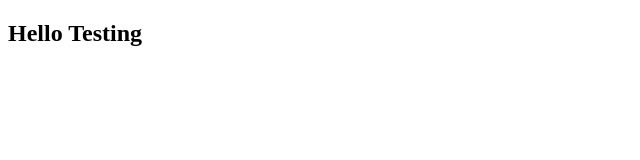
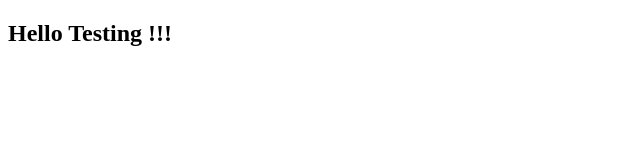
Before and after one commit to shubham-1903/gitTest, a plain HTML site: page index.html in a window 1280 px wide. Shown: the full height of the page, 0-640 px from the left. Drawn offline with Linux system fonts and the light colour scheme.

Commit message:
W1: modified first commit

```diff
--- a/index.html
+++ b/index.html
@@ -7,6 +7,6 @@
   <title>Testing</title>
 </head>
 <body>
-  <h2>Hello Testing</h2>
+  <h2>Hello Testing !!!</h2>
 </body>
 </html>
```
